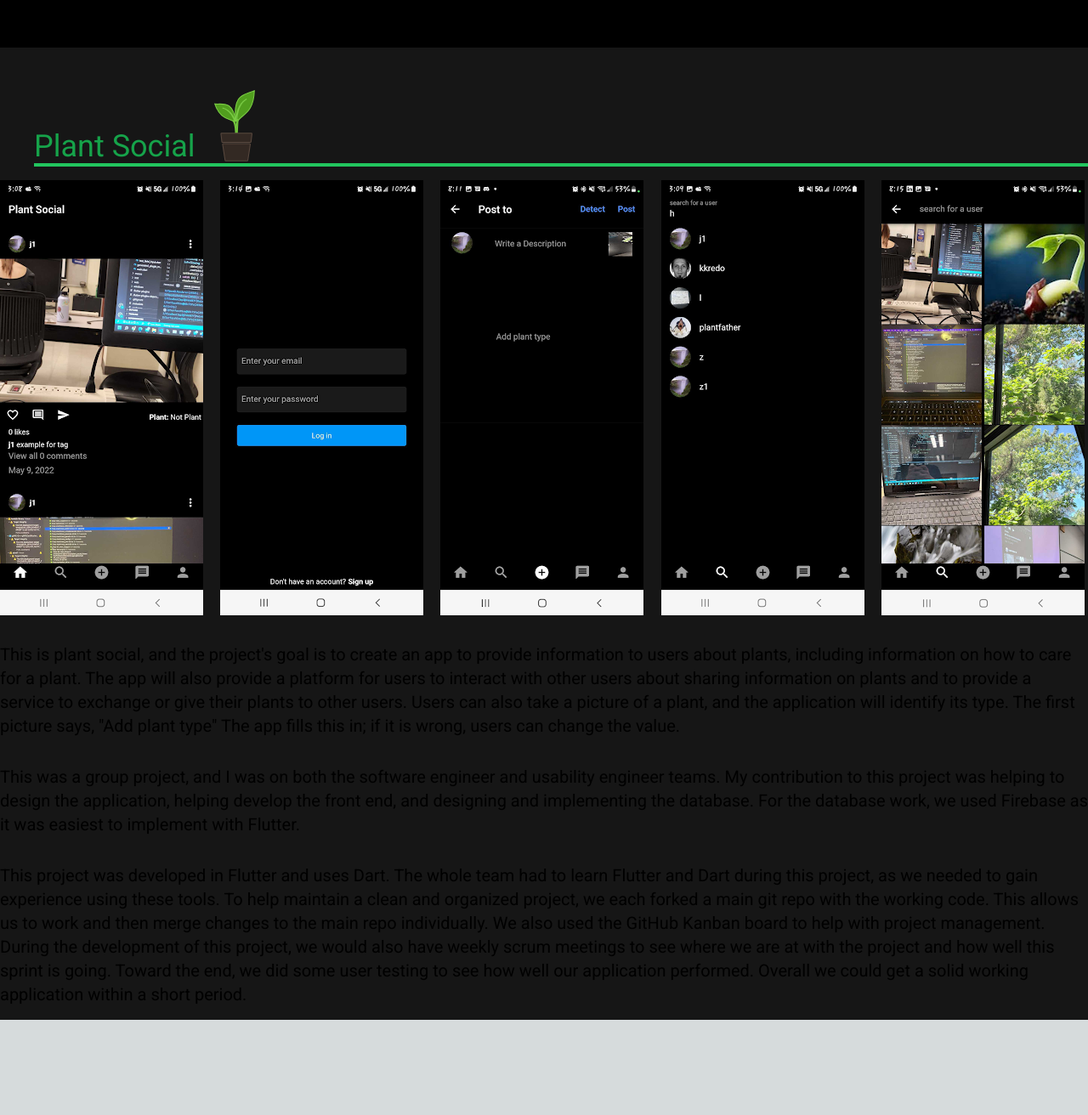
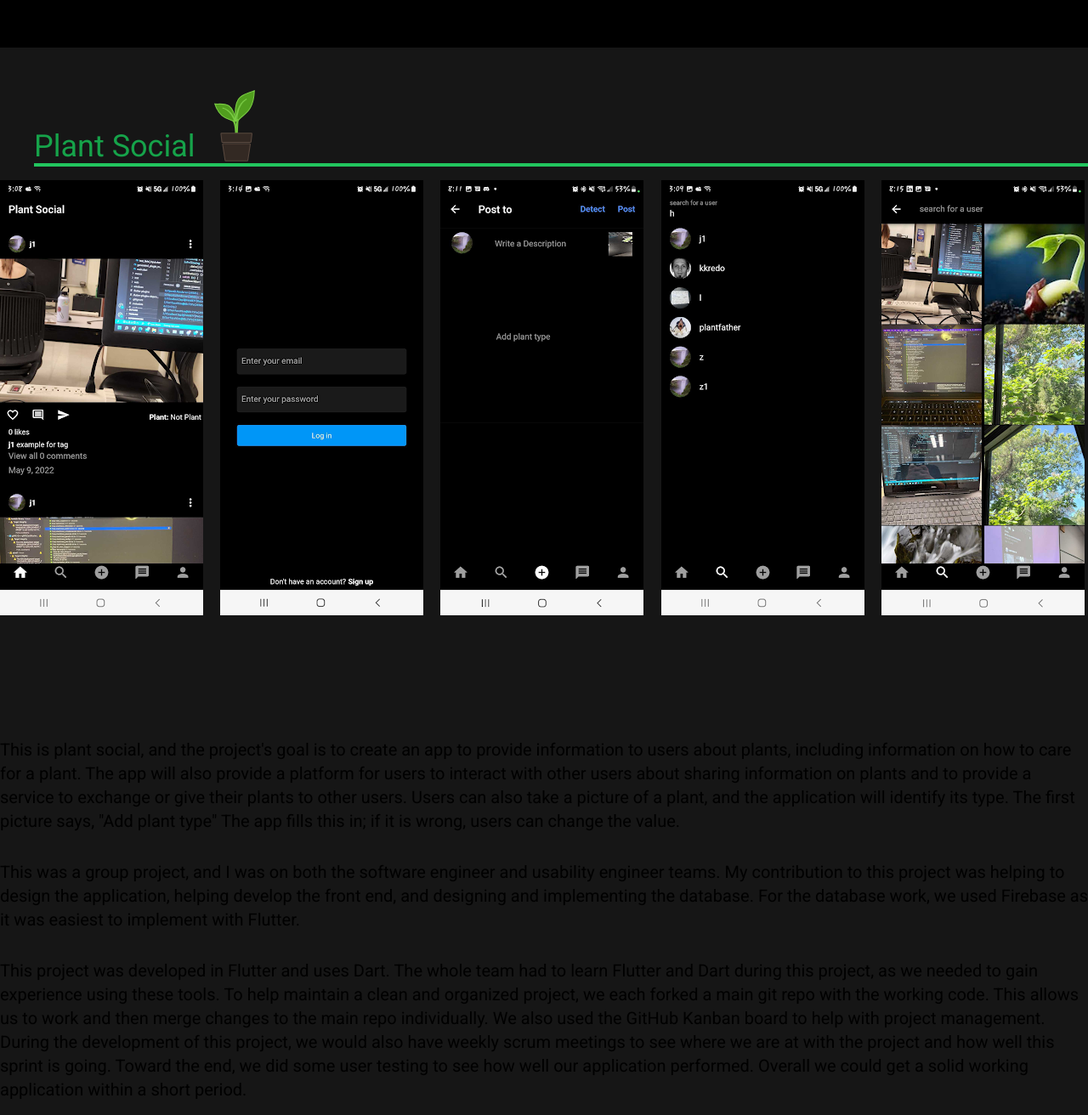
Before and after one commit to jtmacoco/personal_website, a Next.js app in the folder personal_websit_v2/: page /plantSocial in a window 1280 px wide. Shown: the whole page at 85% size. Before the commit the page ends 1200 px from the top, so only its background shows below. Built offline with nearby package versions, Linux system fonts and the light colour scheme.

Commit message:
added hover and tap animation

```diff
--- /dev/null
+++ b/personal_websit_v2/app/contact/page.tsx
@@ -0,0 +1,5 @@
+export default function Page(){
+    return(
+        <h1>hi</h1>
+    )
+}
--- a/personal_websit_v2/app/plantSocial/plant-social.tsx
+++ b/personal_websit_v2/app/plantSocial/plant-social.tsx
@@ -26,10 +26,15 @@
                     <div key={index}>
                         <div className="sm:px-0 px-4 grid grid-cols-3 sm:grid-cols-5 gap-4 flex items-center justify-center mx-auto relative top-28">
                             {info.images.map((image, i_index) => (
+                                <motion.div
+                                whileHover={{scale:1.3}}
+                                whileTap={{scale:1.3}}
+                                >
                                 <Image key={image.alt} src={image.src} alt={image.alt} />
+                                </motion.div>
                             ))}
                         </div>
-                        <div className="flex flex-col relative top-32 bg-background">
+                        <div className="flex flex-col relative top-36 sm:top-60 bg-background">
                             {info.desc.map((d, d_index) => (
                                 <p key={d_index} className="sm:px-0 px-4 py-4 text-xl">
                                     {d}
```
